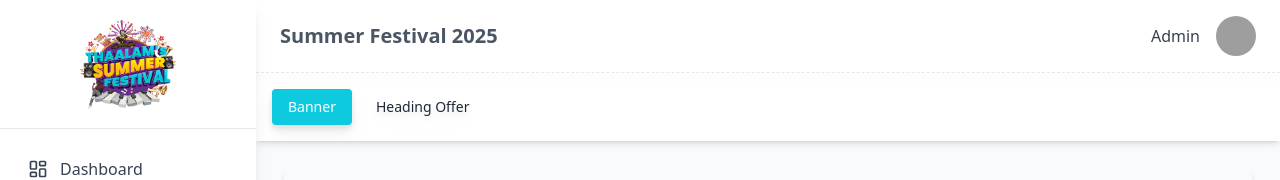
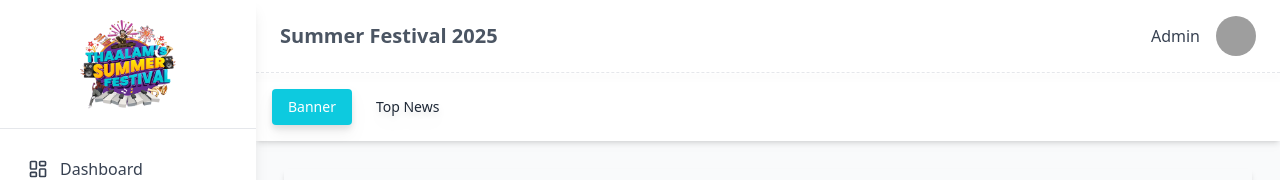
Before and after one commit to karthickkumarthaalam/summer-festival-frontend, a React (Create React App) app: page /summerfest/admintogo/banner in a window 1280 px wide. Shown: the top 180 px of the page. Built offline with nearby package versions, Linux system fonts and the light colour scheme; no server answers; sample sign-in values are in the browser's storage; grey boxes are pictures that could not be loaded.

Commit message:
top news lable changed

```diff
--- a/src/components/AddTopEventOffer.jsx
+++ b/src/components/AddTopEventOffer.jsx
@@ -102,7 +102,7 @@ const AddTopEventOfferModal = ({
         </button>
 
         <h2 className="text-xl font-semibold mb-4 text-primary-600">
-          {editOfferData ? "Edit Top Event Offer" : "Add Top Event Offer"}
+          {editOfferData ? "Edit Top News" : "Add Top News"}
         </h2>
 
         <div className="space-y-4">
--- a/src/components/TopEventOffer.jsx
+++ b/src/components/TopEventOffer.jsx
@@ -93,16 +93,13 @@ const TopEventOffer = () => {
   return (
     <div className="flex flex-1 flex-col overflow-hidden">
       <div className="flex flex-col flex-1 overflow-hidden">
-        <BreadCrumb
-          title="Heading Offer Management"
-          paths={["Offer", "Heading Offers"]}
-        />
+        <BreadCrumb title="Top News Management" paths={["Offer", "Top News"]} />
       </div>
 
       <div className="mt-4 rounded-sm shadow-md md:px-6 md:py-6 md:mx-4 bg-white flex-1 overflow-y-auto">
         <div className="flex flex-row justify-between items-center gap-3 border-b border-dashed border-gray-300 pb-3">
           <p className="text-sm sm:text-lg font-semibold text-gray-800">
-            Heading Offers
+            Top News
           </p>
           <button
             onClick={handleAddOffer}
--- a/src/pages/BannerPage.jsx
+++ b/src/pages/BannerPage.jsx
@@ -7,7 +7,7 @@ const BannerPage = () => {
 
   const tabs = [
     { id: "banner", label: "Banner" },
-    { id: "top_event", label: "Heading Offer" },
+    { id: "top_event", label: "Top News" },
   ];
 
   return (
```
